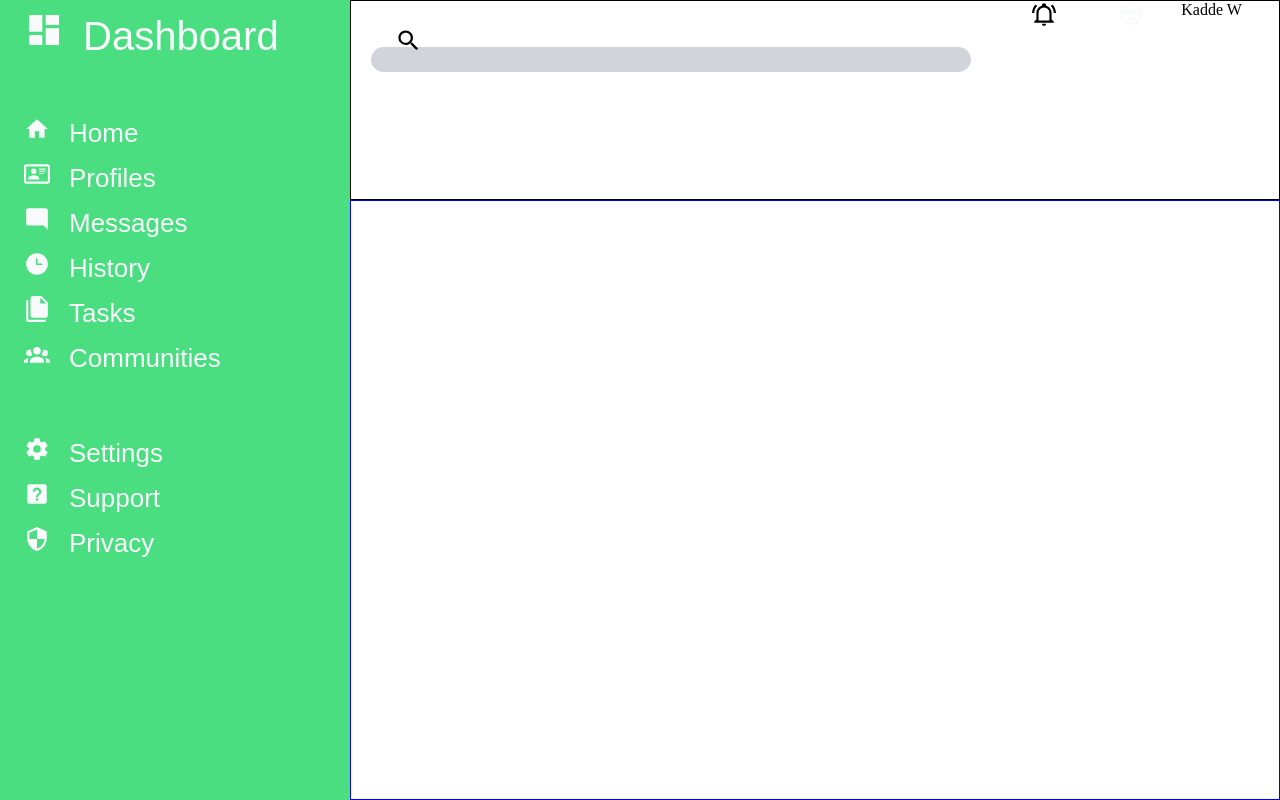
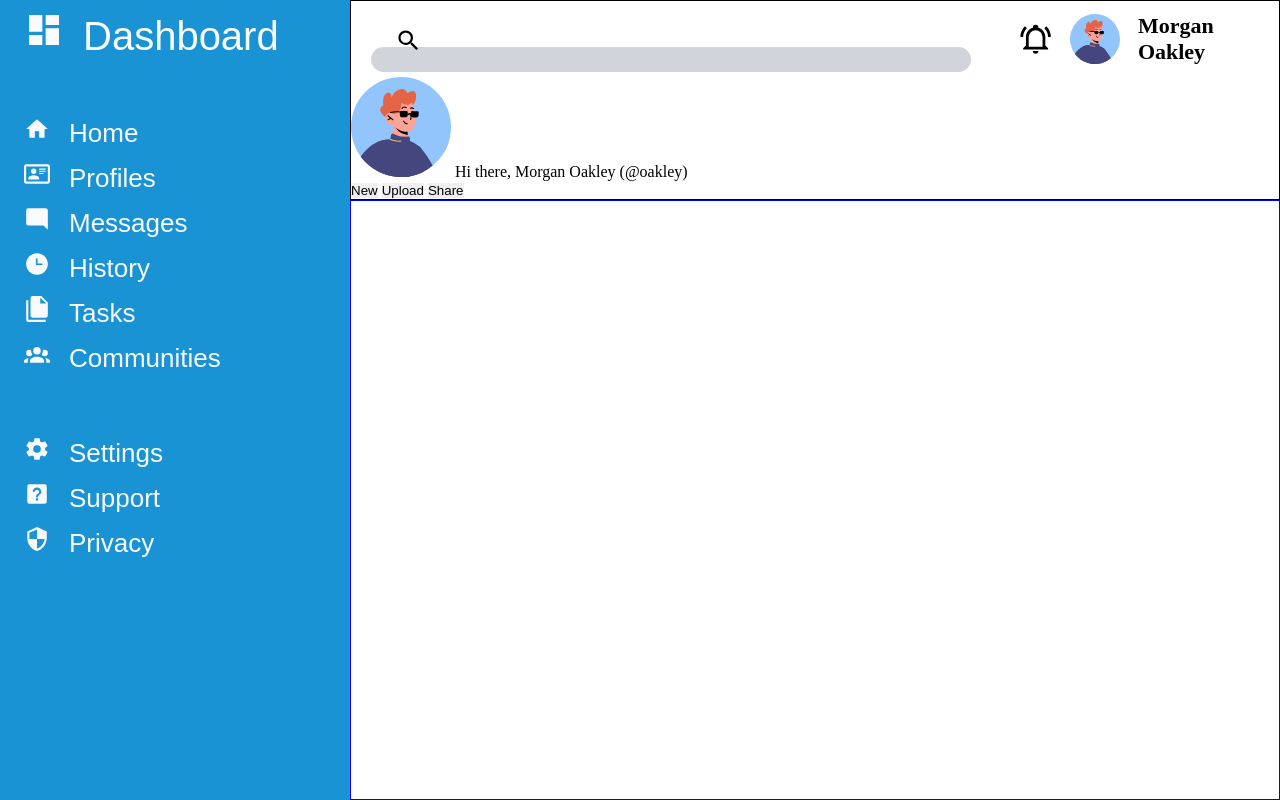
Before and after one commit to kadde92/Odin-Admin, a plain HTML site: page index.html in a window 1280 px wide. Drawn offline with Linux system fonts and the light colour scheme.

Commit message:
header first row done, header second row contents added

```diff
--- a/index.html
+++ b/index.html
@@ -26,10 +26,21 @@
                         <path fill="#000000"
                             d="M10,21H14A2,2 0 0,1 12,23A2,2 0 0,1 10,21M21,19V20H3V19L5,17V11C5,7.9 7.03,5.17 10,4.29C10,4.19 10,4.1 10,4A2,2 0 0,1 12,2A2,2 0 0,1 14,4C14,4.1 14,4.19 14,4.29C16.97,5.17 19,7.9 19,11V17L21,19M17,11A5,5 0 0,0 12,6A5,5 0 0,0 7,11V18H17V11M19.75,3.19L18.33,4.61C20.04,6.3 21,8.6 21,11H23C23,8.07 21.84,5.25 19.75,3.19M1,11H3C3,8.6 3.96,6.3 5.67,4.61L4.25,3.19C2.16,5.25 1,8.07 1,11Z" />
                     </svg>
-                    <svg xmlns="http://www.w3.org/2000/svg" viewBox="0 0 24 24">
-                        <path fill="#000000" d="M19,10C19,11.38 16.88,12.5 15.5,12.5C14.12,12.5 12.75,11.38 12.75,10H11.25C11.25,11.38 9.88,12.5 8.5,12.5C7.12,12.5 5,11.38 5,10H4.25C4.09,10.64 4,11.31 4,12A8,8 0 0,0 12,20A8,8 0 0,0 20,12C20,11.31 19.91,10.64 19.75,10H19M12,4C9.04,4 6.45,5.61 5.07,8H18.93C17.55,5.61 14.96,4 12,4M22,12A10,10 0 0,1 12,22A10,10 0 0,1 2,12A10,10 0 0,1 12,2A10,10 0 0,1 22,12M12,17.23C10.25,17.23 8.71,16.5 7.81,15.42L9.23,14C9.68,14.72 10.75,15.23 12,15.23C13.25,15.23 14.32,14.72 14.77,14L16.19,15.42C15.29,16.5 13.75,17.23 12,17.23Z" />
-                     </svg>
-                    <span>Kadde W</span>
+                    <img src="./morgan.svg">
+                    <span>Morgan Oakley</span>
+                </div>
+                <div class="header-r2-c1">
+                    <div class="c1-p1">
+                        <img id="morgan-pic" src="./morgan.svg">
+                        <span>Hi there,</span>
+                        <span>Morgan Oakley (@oakley)</span>
+                    </div>
+                    <div class="header-r2-p2">
+                        <button class="header-button">New</button>
+                        <button class="header-button">Upload</button>
+                        <button class="header-button">Share</button>
+                    </div>
+
                 </div>
             </div>
             <div class="sidebar">
--- a/style.css
+++ b/style.css
@@ -28,6 +28,8 @@ time, mark, audio, video, svg {
 
 :root {
     --sidebar-bgcolor: #4ade80;
+    --sidebar-bgcolor: #92c6fd;
+    --sidebar-bgcolor: #1993d4;
     --sidebar-color: #f8fafc;
     --searchbar-color: #d1d5db;
 }
@@ -55,6 +57,11 @@ body {
     grid-template-rows: 1fr 1fr;
 }
 
+/* .header-first {
+    grid-row: 1 / 2;
+    grid-column: 1 / 2;
+} */
+
 
 #header-search {
     width: 600px;
@@ -77,16 +84,37 @@ body {
 }
 
 .header-first-c2 {
-    /* grid-row:  1/ 2;
-    grid-column: 2 / 3; */
     display: flex;
-    justify-content: space-evenly;
+    align-items: center;
+    justify-content: baseline;
+    gap: 18px;
+    margin-left: 25px;
+}
 
-}
+
+
 
 #header-bell path {
     fill: black;
 }
+
+#header-bell {
+    width: 35px;
+    height: 35px;
+    /* font-size: 40px; */
+}
+
+.header-first-c2 img {
+    width: 50px;
+    height: 50px;
+}
+
+.header-first-c2 span {
+    font-size: 22px;
+    font-weight: 600;
+}
+
+
 
 input {
     padding-left: 7px;
```
